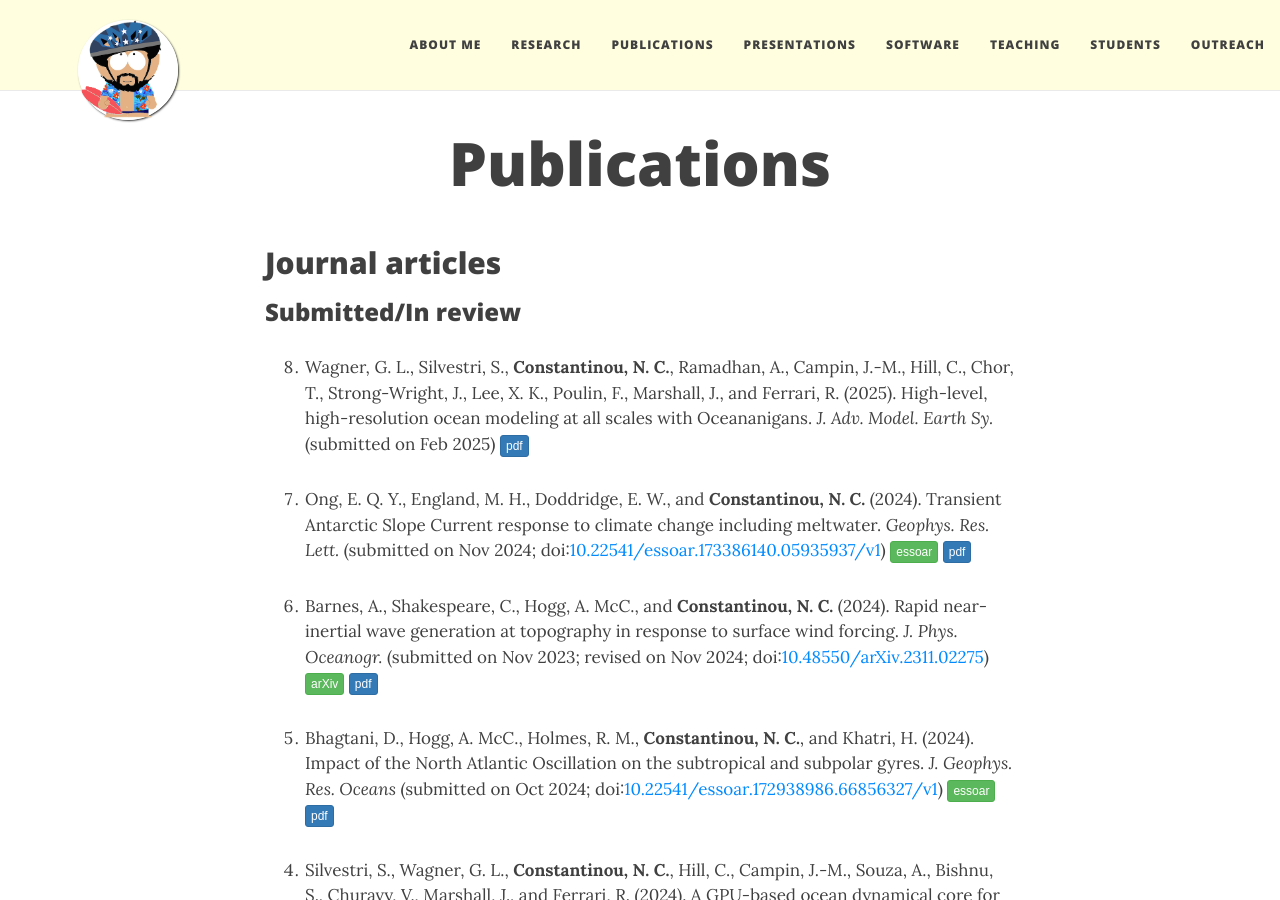
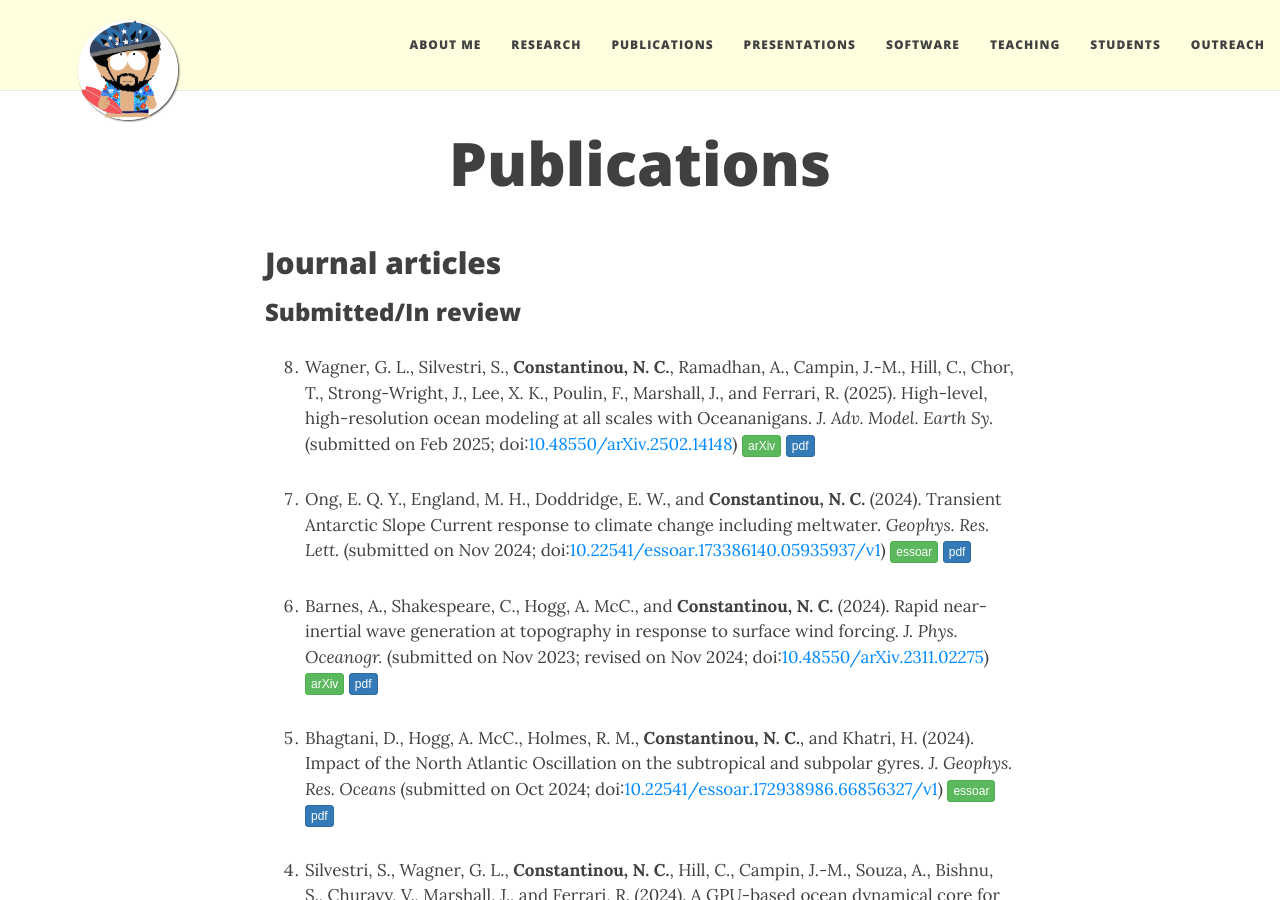
Before and after one commit to navidcy/navidcy.github.io, a Jekyll site: the page built from publications.md, in a window 1280 px wide and 900 px high. Built offline with Jekyll 4.4.1, drawn with Linux system fonts in a browser that asks for light colours; nearby versions of some CDN libraries; comment, search, counter and statistics services are not loaded.

Commit message:
add arxiv for Oceananigans paper

```diff
--- a/publications.md
+++ b/publications.md
@@ -13,7 +13,7 @@
 0. Johnston, D. R., Shakespeare, C. J., and **Constantinou, N. C.** (2025). Evaluating and improving wave and non-wave stress parameterizations for oceanic flows. _J. Phys. Oceanogr._ (submitted on Feb 2025; doi:[10.48550/arXiv.2311.02275](https://doi.org/10.48550/arXiv.2311.02275)) [<span class="btn btn-success btn-xs{{end}}" style="font-family:sans-serif;">arXiv</span>][arXiv:2311.02275]{:target="_blank"} [<span class="btn btn-primary btn-xs{{end}}" style="font-family:sans-serif;">pdf</span>][topographic-NIWs]
 -->
 
-0. Wagner, G. L., Silvestri, S., **Constantinou, N. C.**, Ramadhan, A., Campin, J.-M., Hill, C., Chor, T., Strong-Wright, J., Lee, X. K., Poulin, F., Marshall, J., and Ferrari, R. (2025). High-level, high-resolution ocean modeling at all scales with Oceananigans.  _J. Adv. Model. Earth Sy._ (submitted on Feb 2025) [<span class="btn btn-primary btn-xs{{end}}" style="font-family:sans-serif;">pdf</span>][oceananigans-paper]
+0. Wagner, G. L., Silvestri, S., **Constantinou, N. C.**, Ramadhan, A., Campin, J.-M., Hill, C., Chor, T., Strong-Wright, J., Lee, X. K., Poulin, F., Marshall, J., and Ferrari, R. (2025). High-level, high-resolution ocean modeling at all scales with Oceananigans.  _J. Adv. Model. Earth Sy._ (submitted on Feb 2025; doi:[10.48550/arXiv.2502.14148](https://doi.org/10.48550/arXiv.2502.14148)) [<span class="btn btn-success btn-xs{{end}}" style="font-family:sans-serif;">arXiv</span>][arXiv:2502.14148]{:target="_blank"} [<span class="btn btn-primary btn-xs{{end}}" style="font-family:sans-serif;">pdf</span>][oceananigans-paper]
 
 0. Ong, E. Q. Y., England, M. H., Doddridge, E. W., and **Constantinou, N. C.** (2024). Transient Antarctic Slope Current response to climate change including meltwater. _Geophys. Res. Lett._ (submitted on Nov 2024; doi:[10.22541/essoar.173386140.05935937/v1](https://doi.org/10.22541/essoar.173386140.05935937/v1){:target="_blank"}) [<span class="btn btn-success btn-xs{{end}}" style="font-family:sans-serif;">essoar</span>](https://doi.org/10.22541/essoar.173386140.05935937/v1){:target="_blank"} [<span class="btn btn-primary btn-xs{{end}}" style="font-family:sans-serif;">pdf</span>][asc-meltwater]
 
@@ -314,6 +314,7 @@
 [arXiv:2309.06662]: https://arxiv.org/abs/2309.06662
 [arXiv:2311.02275]: https://arxiv.org/abs/2311.02275
 [arXiv:2401.14230]: https://arxiv.org/abs/2401.14230
+[arXiv:2502.14148]: https://arxiv.org/abs/2502.14148
 
 [twolayer-mom6-movie]: https://vimeo.com/342848501
 
```
